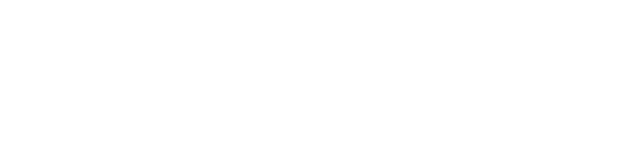
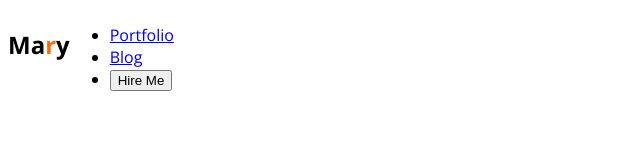
Before and after one commit to baizid20/web-developer-porfolio, a plain HTML site: page index.html in a window 1280 px wide. Shown: the whole page, without its empty margins (0-640 px from the left). Drawn offline with nearby package versions, Linux system fonts and the light colour scheme.

Commit message:
nav-first commit

```diff
--- a/index.html
+++ b/index.html
@@ -3,11 +3,27 @@
 <head>
     <meta charset="UTF-8">
     <meta name="viewport" content="width=device-width, initial-scale=1.0">
+    <link rel="preconnect" href="https://fonts.googleapis.com">
+<link rel="preconnect" href="https://fonts.gstatic.com" crossorigin>
+<link href="https://fonts.googleapis.com/css2?family=Open+Sans:ital,wght@0,300..800;1,300..800&display=swap" rel="stylesheet">
+    <link rel="stylesheet" href="style/color.css">
     <title>Document</title>
 </head>
-<body>
+<body class="default-font">
     <header>
+                 <!-- nav section -->
+  <nav>
+    <h1>Ma<span class="primary-color">r</span>y</h1>
+    <ul class="nav">
+      <li>
+        <a href="#portfolio">Portfolio</a>
+    </li>
+      <li><a href="#blog">Blog</a></li>
+      <li><a href="#hire-me"><button >Hire Me</button></a></li>
 
+    </ul>
+
+  </nav>
     </header>
     <main>
 
--- /dev/null
+++ b/style/color.css
@@ -0,0 +1,22 @@
+@import url('https://fonts.googleapis.com/css2?family=Open+Sans:ital,wght@0,300..800;1,300..800&display=swap');
+/* default font */
+
+.default-font {
+  font-family: "Open Sans", sans-serif;
+  font-optical-sizing: auto;
+  font-weight: normal;
+  font-style: normal;
+  font-variation-settings:
+    "wdth" 100;
+}
+       /* same styles */
+    .primary-color{
+        color: #FD6E0A;
+    }
+
+
+             /* <!-- nav section --> */
+nav{
+    display: flex;
+
+}
```
